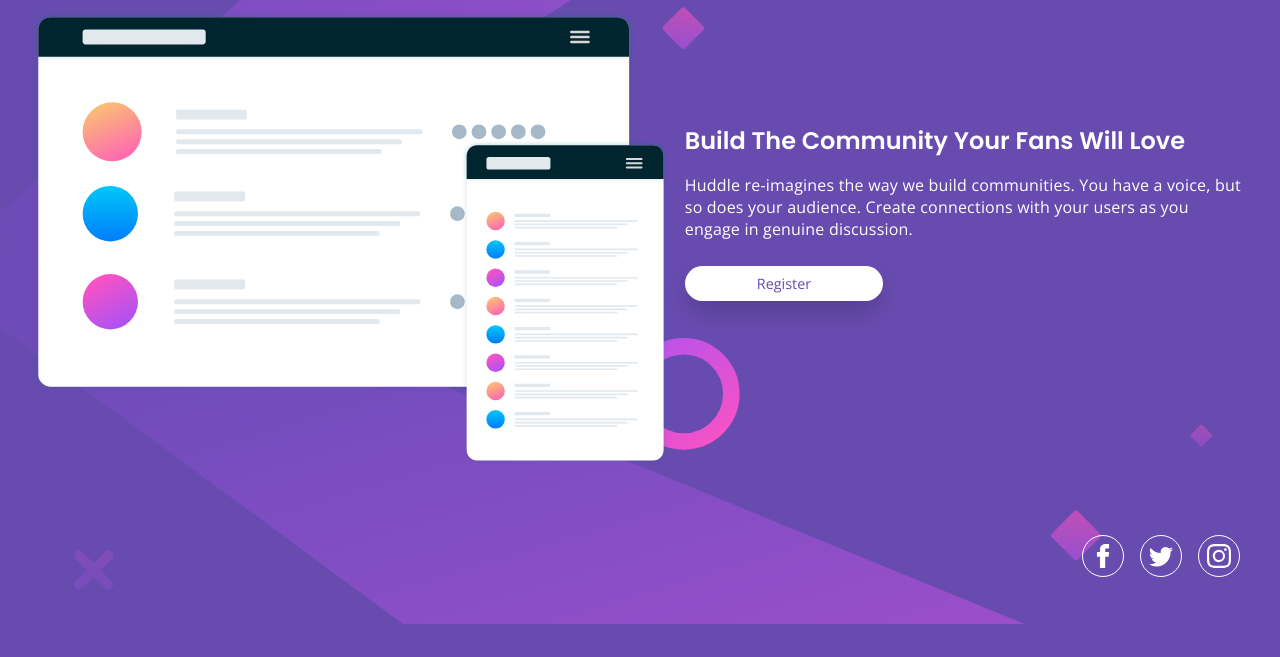
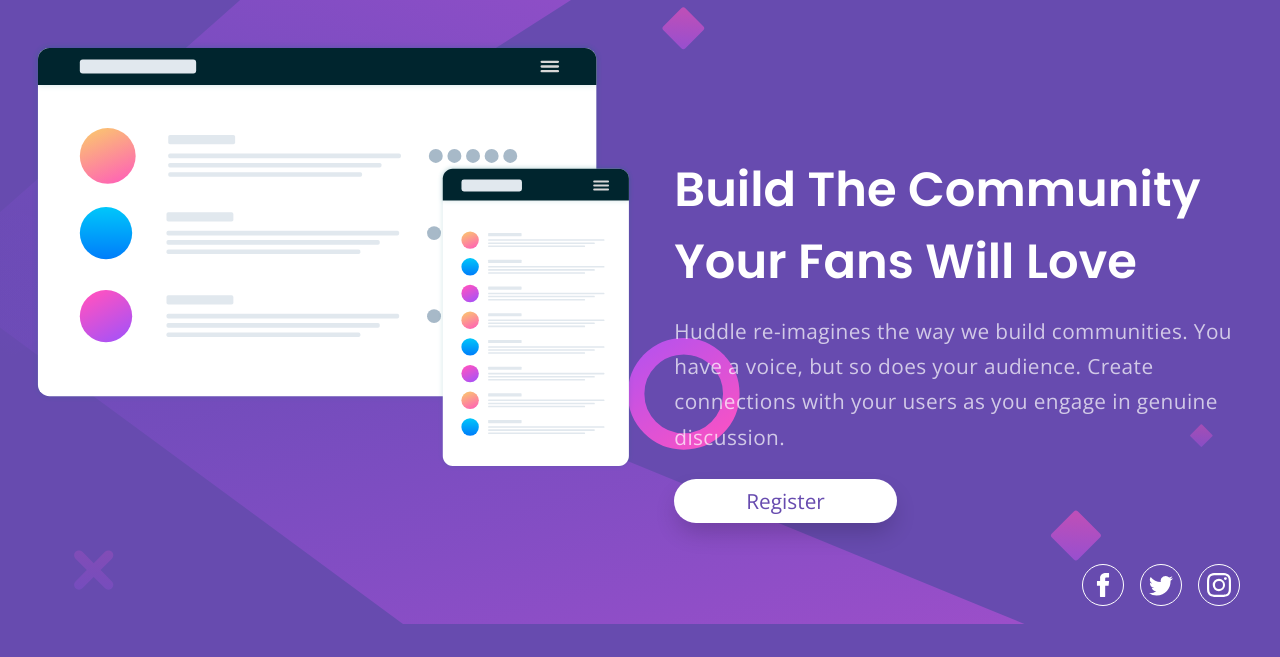
Before and after one commit to Elvis-LR/Huddle-landing-page-with-a-single-introductory-section, a plain HTML site: page index.html in a window 1280 px wide. Shown: the part 153-810 px from the top of the page. Drawn offline with nearby package versions, Linux system fonts and the light colour scheme.

Commit message:
Add files via upload

```diff
--- a/styles/style.css
+++ b/styles/style.css
@@ -66,10 +66,9 @@
 **/
 
 body {
-  max-width: 375px;
+  min-width: 375px;
   background-color: hsl(257, 40%, 49%);
   background-image: url(../images/bg-mobile.svg);
-  background-size: contain;
   background-repeat: no-repeat;
   font-family: "Open Sans", sans-serif;
   text-align: center;
@@ -82,7 +81,7 @@
   text-align: start;
 }
 header img {
-  width: clamp(30vh, 20vw, 25vw);
+  width: clamp(15vh, 22vw, 25vw);
 }
 .main-img {
   margin-bottom: 3rem;
@@ -91,12 +90,14 @@
   font-family: "Poppins", sans-serif;
   font-weight: 600;
   color: hsl(0, 0%, 100%);
-  font-size: clamp(1.5rem, 1.5rem, 2rem);
+  font-size: 1.5rem;
   margin-bottom: 1rem;
 }
 .info p {
-  color: hsl(0, 0%, 100%);
-  letter-spacing: 0.2px;
+  color: hsl(0, 0%, 100%, 0.7);
+  font-size: 1rem;
+  letter-spacing: 0.1px;
+  line-height: 1.7;
   margin-bottom: 2rem;
 }
 a {
@@ -105,9 +106,9 @@
   padding: 0.5rem 4.5rem;
   border-radius: 2rem;
   font-size: 0.9rem;
-  box-shadow: 0px 12px 24px -4px rgba(0,0,0,0.2);
+  box-shadow: 0px 12px 24px -4px rgba(0, 0, 0, 0.2);
 }
-a:hover{
+a:hover {
   background-color: hsl(300, 69%, 71%);
   color: hsl(0, 0%, 100%);
 }
@@ -118,7 +119,6 @@
   display: flex;
   justify-content: center;
   align-self: center;
-
 }
 li {
   border: 1px solid hsl(0, 0%, 100%);
@@ -128,49 +128,61 @@
   margin: 0rem 0.5rem;
   fill: hsl(0, 0%, 100%);
 }
-li:hover{
+li:hover {
   border: 1px solid hsl(300, 69%, 71%);
   fill: hsl(300, 69%, 71%);
 }
-li svg{
+li svg {
   width: 24px;
   height: 24px;
 }
 
-@media (min-width: 377px){
-  body{
-    background-image: url(../images/bg-desktop.svg);
-    background-size: contain;
-    background-repeat: no-repeat;
+@media (min-width: 377px) {
+  body {
+    background-image: none;
     max-width: 100%;
     display: flex;
     justify-content: center;
     align-items: center;
   }
+  .container {
+    background-image: url(../images/bg-desktop.svg);
+    background-size: contain;
+    background-repeat: no-repeat;
   }
-@media (min-width: 800px){
-  .logo{
+}
+@media (min-width: 800px) {
+  .logo {
     grid-area: a;
     margin-bottom: auto;
   }
-  .main-img{
+  .main-img {
     margin-top: 3rem;
     grid-area: b;
   }
-  .info{
+  .info {
     margin-top: 10rem;
     grid-area: c;
     text-align: start;
   }
-  footer{
+  .info h2 {
+    font-size: 3rem;
+  }
+  .info p {
+    font-size: 1.3rem;
+    letter-spacing: 0.4px;
+  }
+  footer {
     grid-area: d;
-    margin-top: auto;
-    padding-bottom: 3rem;
+    margin-top: 0rem;
   }
- .container{
+  a {
+    font-size: 1.3rem;
+  }
+  .container {
     max-width: 1440px;
     display: grid;
-   gap: 1rem;
+    gap: 2.5rem;
     grid-template-columns: repeat(1fr 2fr 2fr 1fr);
     grid-template-areas:
       "a . . ."
@@ -178,6 +190,4 @@
       "b b c c"
       ". . . d";
   }
-
-
 }
```
Lines whose indentation alone changed are shown as unchanged.
